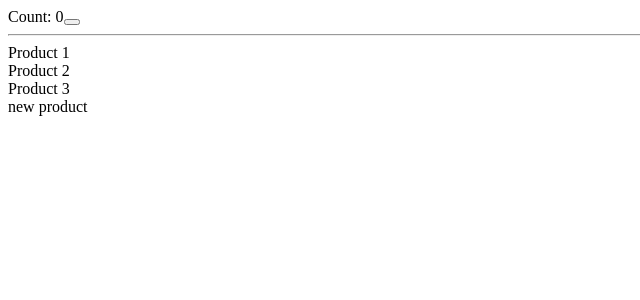
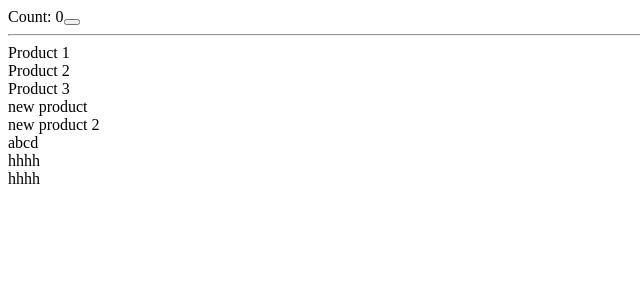
Before and after one commit to sontv8/web502-we17301, a React (Vite) app in the folder React/: page / in a window 1280 px wide. Shown: the top 300 px of the page, without its empty margins (0-640 px from the left). Built offline with nearby package versions, Linux system fonts and the light colour scheme; data requests are answered from the project's data file.

Commit message:
Buổi 7: thêm mới sản phẩm - xử lý nhiều input

```diff
--- a/React/db.json
+++ b/React/db.json
@@ -15,6 +15,26 @@
     {
       "name": "new product ",
       "id": 4
+    },
+    {
+      "name": "new product 2",
+      "price": "5000",
+      "id": 5
+    },
+    {
+      "name": "abcd",
+      "price": "5000",
+      "id": 6
+    },
+    {
+      "name": "hhhh",
+      "price": "400",
+      "id": 7
+    },
+    {
+      "name": "hhhh",
+      "price": "500",
+      "id": 8
     }
   ]
 }
--- a/React/src/pages/admin/AddProduct.jsx
+++ b/React/src/pages/admin/AddProduct.jsx
@@ -1,18 +1,28 @@
 import React, { useState } from 'react'
+import { useNavigate } from 'react-router-dom'
 
 const AddProductPage = (props) => {
-    const [inputValue, setInputValue] = useState({})
-    const onHandleChange = (e) => {
-        setInputValue({ name: e.target.value });
+    const navigate = useNavigate() // khởi tạo navigate để điều hướng
+    const [inputValue, setInputValue] = useState({}) // khởi tạo state để lưu giá trị input
+    const onHandleChange = (e) => { // hàm xử lý sự kiện khi input thay đổi
+        // const name = e.target.name; // lấy name của input
+        // const value = e.target.value// lấy value của input
+        const { name, value } = e.target
+        setInputValue({ ...inputValue, [name]: value }); // gán giá trị cho state
+
+        // setInputValue({ name: e.target.value });
     }
-    const onHandleSubmit = (e) => {
+    const onHandleSubmit = (e) => { // hàm xử lý sự kiện khi submit form
         e.preventDefault()
-        props.onAdd(inputValue);
+        // console.log(inputValue);
+        props.onAdd(inputValue); // gọi hàm onAdd từ props để thêm sản phẩm
+        navigate('/admin/products')// điều hướng đến trang quản lý sản phẩm
     }
     return (
         <div>
             <form action="" onSubmit={onHandleSubmit}>
-                <input type="text" placeholder='Product Name' onChange={onHandleChange} />
+                <input type="text" placeholder='Product Name' onChange={onHandleChange} name='name' />
+                <input type="number" onChange={onHandleChange} name='price' />
                 <button type="submit">Add New Product</button>
             </form>
         </div>
```
